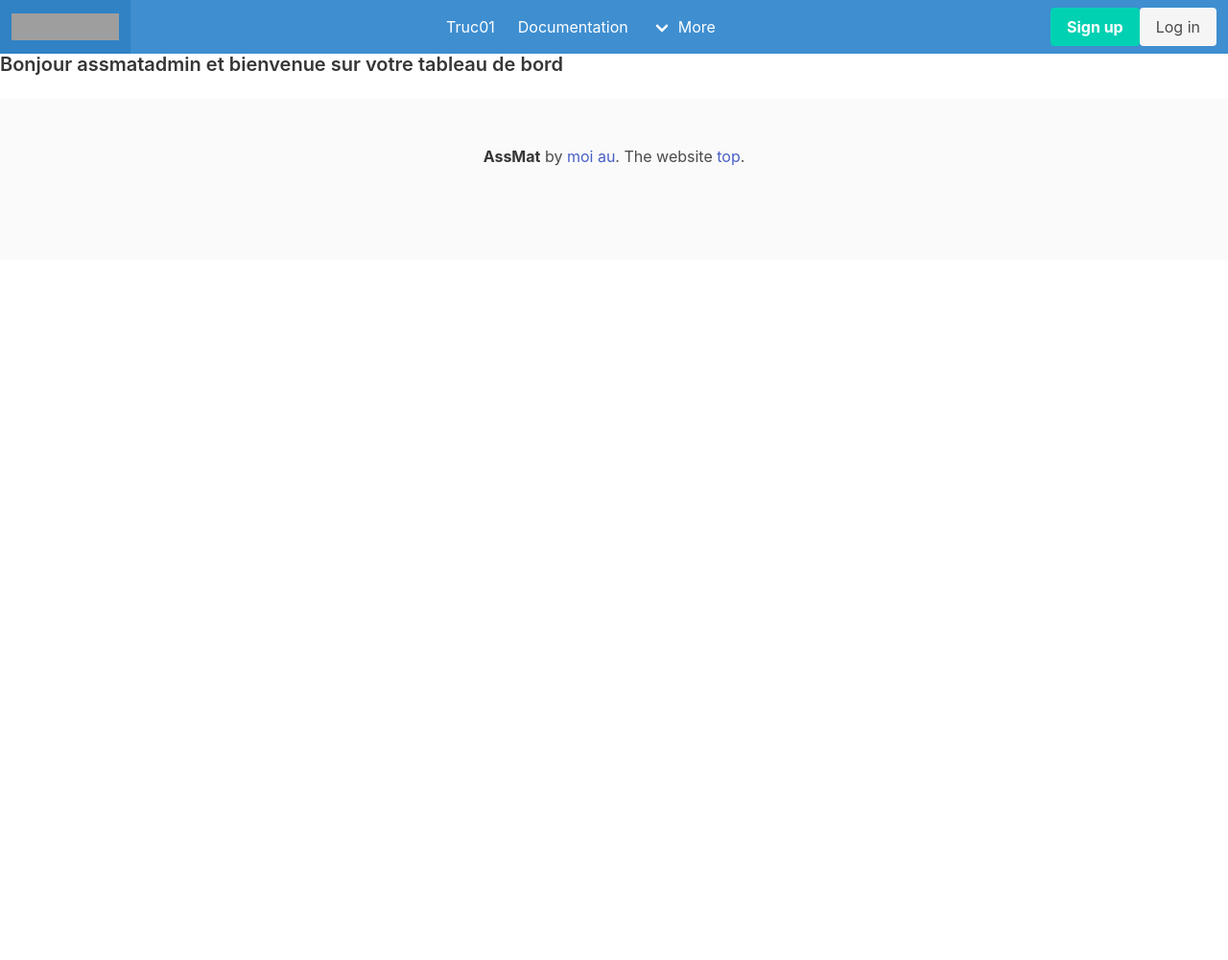
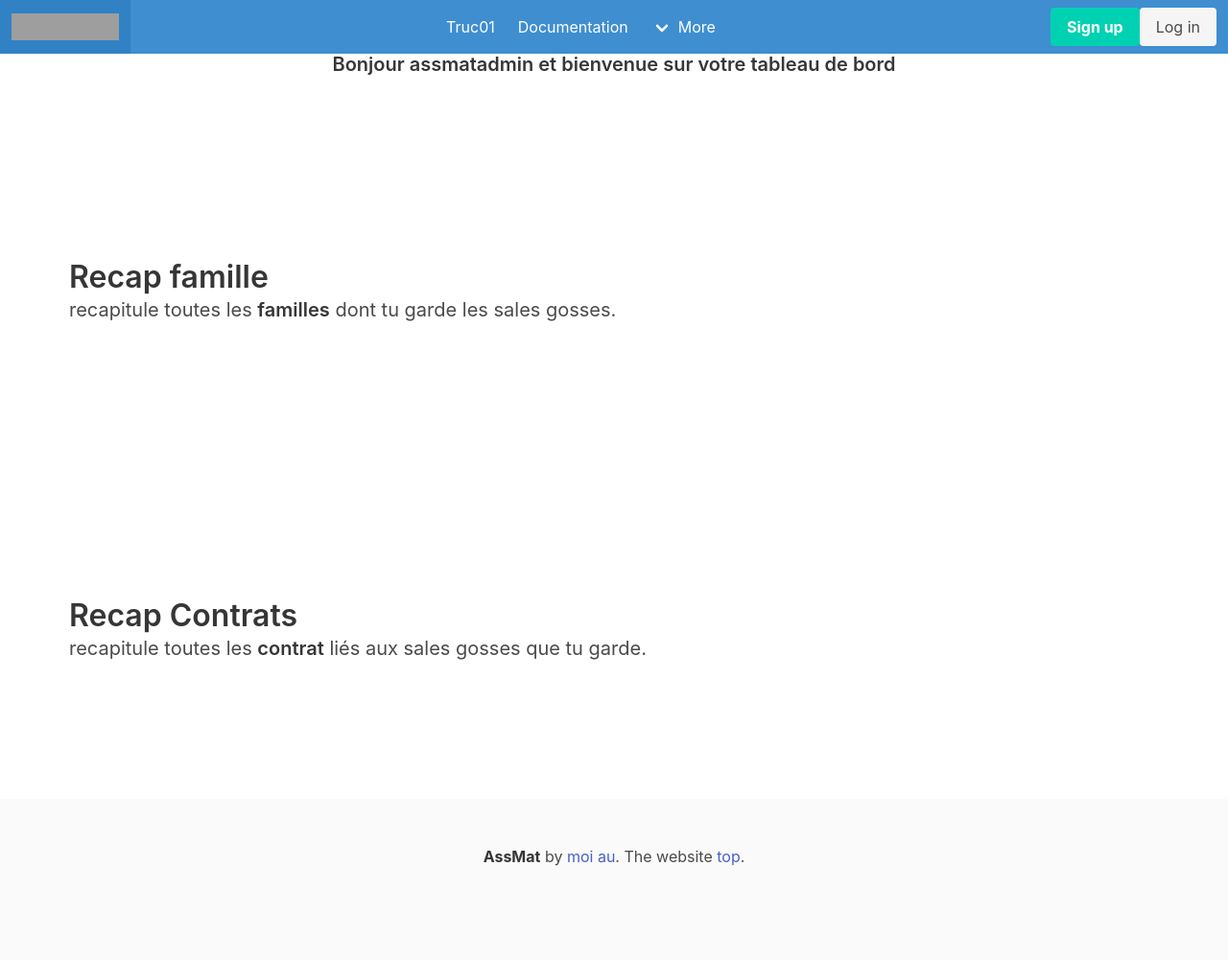
Before and after one commit to quentin8469/assmat-v1, a Django app: template App_AssMat/dashboard/templates/dashboard/base_dashboard.html in a window 1280 px wide. Shown: the whole page at 96% size. Before the commit the page ends 173 px from the top, so only its background shows below. Run offline with Django 4.2, Linux system fonts and the light colour scheme; the template is opened without the code that fills it, so the values that code supplies are empty; a user stored in the database is signed in; some libraries are stand-ins or nearby versions; grey boxes are pictures that could not be loaded.

Commit message:
ad include html for liste_famille

```diff
--- a/App_AssMat/dashboard/templates/dashboard/base_dashboard.html
+++ b/App_AssMat/dashboard/templates/dashboard/base_dashboard.html
@@ -72,14 +72,31 @@
         </nav>
     </header>
 
-    <h5 class="title is-5">Bonjour {{user.username}} et bienvenue sur votre tableau de bord</h5>
+
+    </div>
+    <div class="columns is-mobile is-multiline is-centered">
+        <div class="column is-narrow">
+          <p class="bd-notification is-primary">
+            <h5 class="title is-5">Bonjour {{user.username}} et bienvenue sur votre tableau de bord</h5>
+          </p>
+        </div>
+    </div>
+
+    <section class="section is-medium">
+        <h1 class="title">Recap famille</h1>
+        <h2 class="subtitle">
+          recapitule toutes les <strong>familles</strong> dont tu garde les sales gosses.
+        </h2>
+        {% include "famille/liste_famille.html" %}
+    </section>
 
 
-    <section class="">
-        {% block content %}
-        {% endblock %}
+    <section class="section is-medium">
+        <h1 class="title">Recap Contrats</h1>
+        <h2 class="subtitle">
+          recapitule toutes les <strong>contrat</strong> liés aux sales gosses que tu garde.
+        </h2>
     </section>
-
 
 
     <footer class="footer">
--- a/App_AssMat/dashboard/urls.py
+++ b/App_AssMat/dashboard/urls.py
@@ -3,6 +3,9 @@ from dashboard.views import index
 from django.conf import settings
 from django.conf.urls.static import static
 
+
+app_name = 'dashboard'
+
 urlpatterns = [
     path('dashboard/', index)
 ] + static(settings.MEDIA_URL, document_root=settings.MEDIA_ROOT)
```
